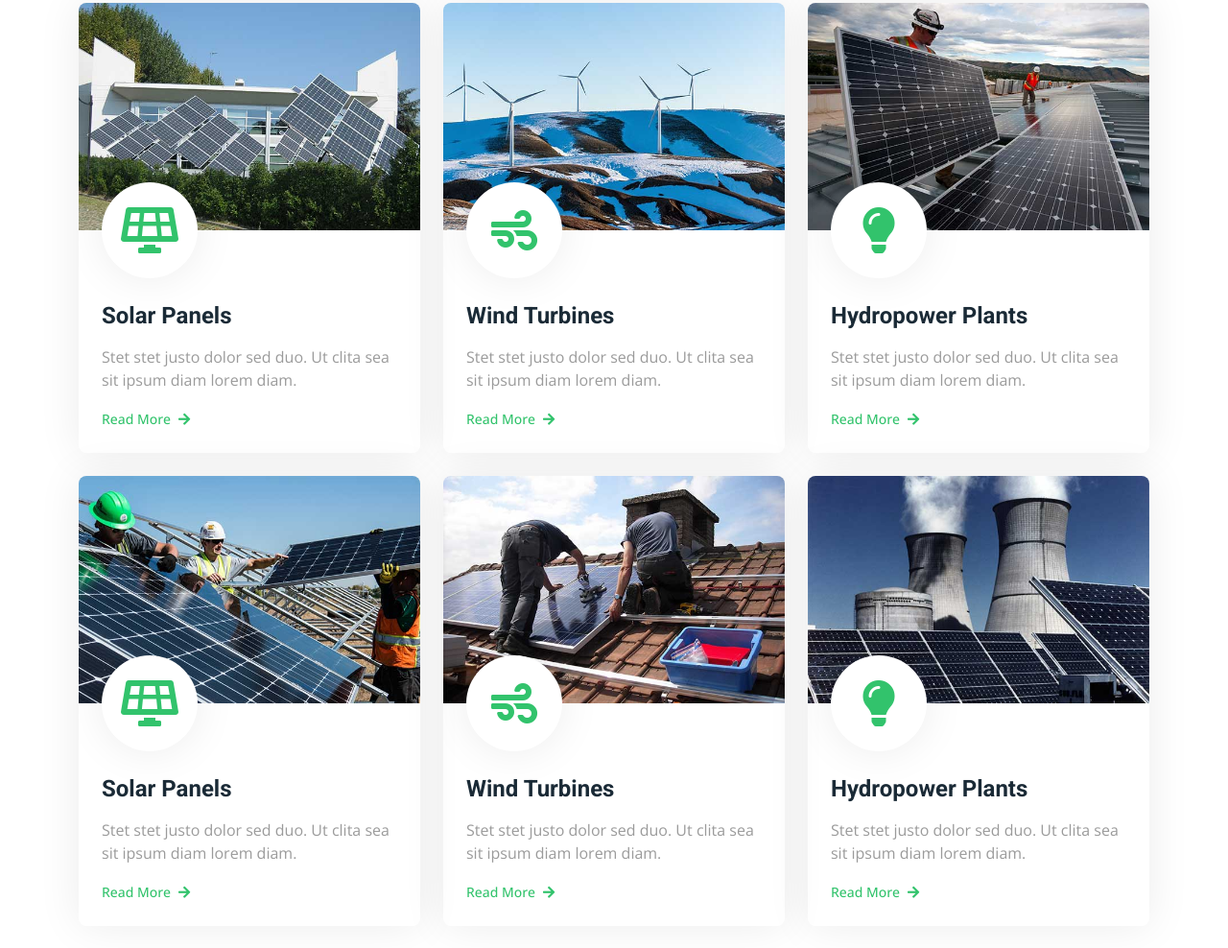
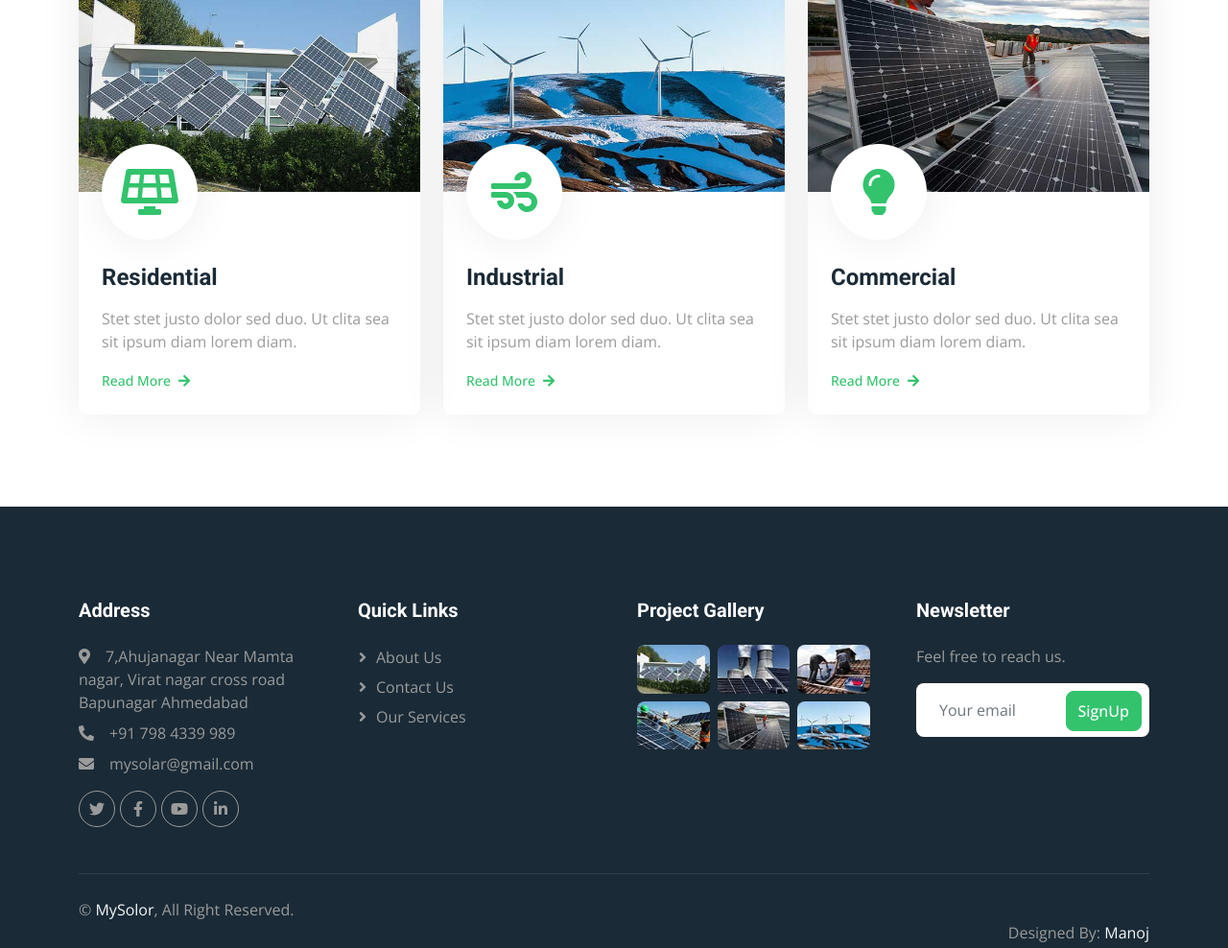
Before and after one commit to Manojkr818182/solor, a plain HTML site: page service.html in a window 1280 px wide. Shown: the part 712-1700 px from the top of the page at 96% size. Drawn offline with nearby package versions, Linux system fonts and the light colour scheme.

Commit message:
first commit

```diff
--- a/service.html
+++ b/service.html
@@ -46,7 +46,7 @@
         <div class="col-lg-7 px-5 text-start">
             <div class="h-100 d-inline-flex align-items-center me-4">
                 <small class="fa fa-map-marker-alt text-primary me-2"></small>
-                <small>7,Ahuzanagar Near Mamta nagar, Virat nagar cross road Bapunagar Ahmedabad</small>
+                <small>7,Ahujanagar Near Mamta nagar, Virat nagar cross road Bapunagar Ahmedabad</small>
             </div>
             <div class="h-100 d-inline-flex align-items-center">
                 <small class="far fa-clock text-primary me-2"></small>
@@ -96,24 +96,15 @@
     <div class="container-fluid page-header py-5 mb-5">
         <div class="container py-5">
             <h1 class="display-3 text-white mb-3 animated slideInDown">Services</h1>
-            <nav aria-label="breadcrumb animated slideInDown">
-                <ol class="breadcrumb">
-                    <li class="breadcrumb-item"><a class="text-white" href="#">Home</a></li>
-                    <li class="breadcrumb-item"><a class="text-white" href="#">Pages</a></li>
-                    <li class="breadcrumb-item text-white active" aria-current="page">Services</li>
-                </ol>
-            </nav>
         </div>
     </div>
     <!-- Page Header End -->
-
-
     <!-- Service Start -->
     <div class="container-xxl py-5">
         <div class="container">
             <div class="text-center mx-auto mb-5 wow fadeInUp" data-wow-delay="0.1s" style="max-width: 600px;">
                 <h6 class="text-primary">Our Services</h6>
-                <h1 class="mb-4">We Are Pioneers In The World Of Renewable Energy</h1>
+                <h1 class="mb-4">We specialize in solar energy solutions.</h1>
             </div>
             <div class="row g-4">
                 <div class="col-md-6 col-lg-4 wow fadeInUp" data-wow-delay="0.1s">
@@ -123,7 +114,7 @@
                             <div class="service-icon">
                                 <i class="fa fa-solar-panel fa-3x"></i>
                             </div>
-                            <h4 class="mb-3">Solar Panels</h4>
+                            <h4 class="mb-3">Residential</h4>
                             <p>Stet stet justo dolor sed duo. Ut clita sea sit ipsum diam lorem diam.</p>
                             <a class="small fw-medium" href="">Read More<i class="fa fa-arrow-right ms-2"></i></a>
                         </div>
@@ -136,7 +127,7 @@
                             <div class="service-icon">
                                 <i class="fa fa-wind fa-3x"></i>
                             </div>
-                            <h4 class="mb-3">Wind Turbines</h4>
+                            <h4 class="mb-3">Industrial</h4>
                             <p>Stet stet justo dolor sed duo. Ut clita sea sit ipsum diam lorem diam.</p>
                             <a class="small fw-medium" href="">Read More<i class="fa fa-arrow-right ms-2"></i></a>
                         </div>
@@ -149,46 +140,7 @@
                             <div class="service-icon">
                                 <i class="fa fa-lightbulb fa-3x"></i>
                             </div>
-                            <h4 class="mb-3">Hydropower Plants</h4>
-                            <p>Stet stet justo dolor sed duo. Ut clita sea sit ipsum diam lorem diam.</p>
-                            <a class="small fw-medium" href="">Read More<i class="fa fa-arrow-right ms-2"></i></a>
-                        </div>
-                    </div>
-                </div>
-                <div class="col-md-6 col-lg-4 wow fadeInUp" data-wow-delay="0.1s">
-                    <div class="service-item rounded overflow-hidden">
-                        <img class="img-fluid" src="img/img-600x400-4.jpg" alt="">
-                        <div class="position-relative p-4 pt-0">
-                            <div class="service-icon">
-                                <i class="fa fa-solar-panel fa-3x"></i>
-                            </div>
-                            <h4 class="mb-3">Solar Panels</h4>
-                            <p>Stet stet justo dolor sed duo. Ut clita sea sit ipsum diam lorem diam.</p>
-                            <a class="small fw-medium" href="">Read More<i class="fa fa-arrow-right ms-2"></i></a>
-                        </div>
-                    </div>
-                </div>
-                <div class="col-md-6 col-lg-4 wow fadeInUp" data-wow-delay="0.3s">
-                    <div class="service-item rounded overflow-hidden">
-                        <img class="img-fluid" src="img/img-600x400-5.jpg" alt="">
-                        <div class="position-relative p-4 pt-0">
-                            <div class="service-icon">
-                                <i class="fa fa-wind fa-3x"></i>
-                            </div>
-                            <h4 class="mb-3">Wind Turbines</h4>
-                            <p>Stet stet justo dolor sed duo. Ut clita sea sit ipsum diam lorem diam.</p>
-                            <a class="small fw-medium" href="">Read More<i class="fa fa-arrow-right ms-2"></i></a>
-                        </div>
-                    </div>
-                </div>
-                <div class="col-md-6 col-lg-4 wow fadeInUp" data-wow-delay="0.5s">
-                    <div class="service-item rounded overflow-hidden">
-                        <img class="img-fluid" src="img/img-600x400-6.jpg" alt="">
-                        <div class="position-relative p-4 pt-0">
-                            <div class="service-icon">
-                                <i class="fa fa-lightbulb fa-3x"></i>
-                            </div>
-                            <h4 class="mb-3">Hydropower Plants</h4>
+                            <h4 class="mb-3">Commercial</h4>
                             <p>Stet stet justo dolor sed duo. Ut clita sea sit ipsum diam lorem diam.</p>
                             <a class="small fw-medium" href="">Read More<i class="fa fa-arrow-right ms-2"></i></a>
                         </div>
@@ -199,9 +151,6 @@
     </div>
     <!-- Service End -->
 
-
-
-
     <!-- Back to Top -->
     <a href="#" class="btn btn-lg btn-primary btn-lg-square rounded-circle back-to-top"><i class="bi bi-arrow-up"></i></a>
 
@@ -210,7 +159,7 @@
             <div class="row g-5">
                 <div class="col-lg-3 col-md-6">
                     <h5 class="text-white mb-4">Address</h5>
-                    <p class="mb-2"><i class="fa fa-map-marker-alt me-3"></i>7,Ahuzanagar Near Mamta nagar, Virat nagar cross road Bapunagar Ahmedabad</p>
+                    <p class="mb-2"><i class="fa fa-map-marker-alt me-3"></i>7,Ahujanagar Near Mamta nagar, Virat nagar cross road Bapunagar Ahmedabad</p>
                     <p class="mb-2"><i class="fa fa-phone-alt me-3"></i>+91 798 4339 989</p>
                     <p class="mb-2"><i class="fa fa-envelope me-3"></i>mysolar@gmail.com</p>
                     <div class="d-flex pt-2">
```
Also changed, not shown: about.html (+2 -2 lines), contact.html (+2 -2 lines), index.html (+2 -2 lines).
